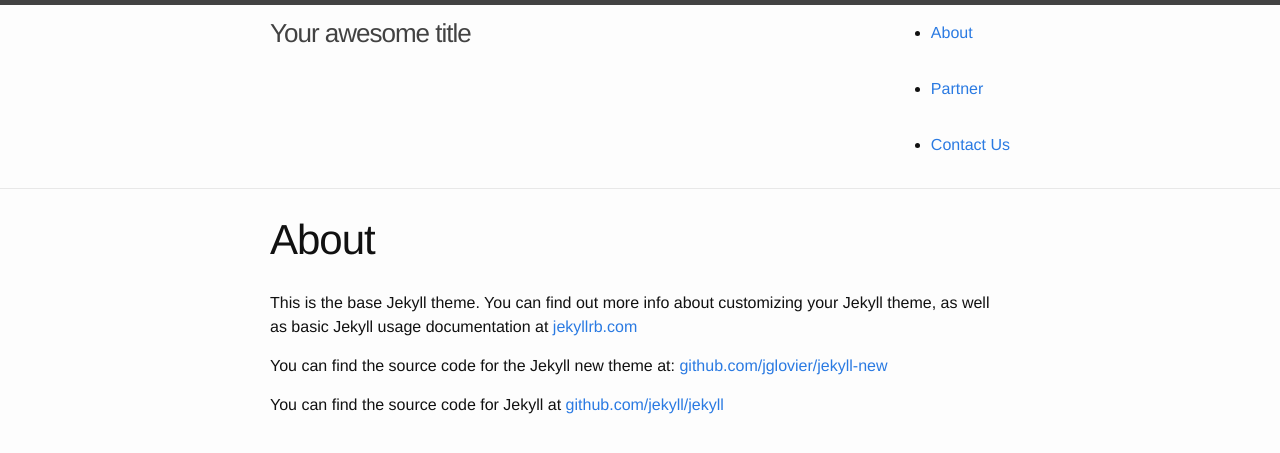
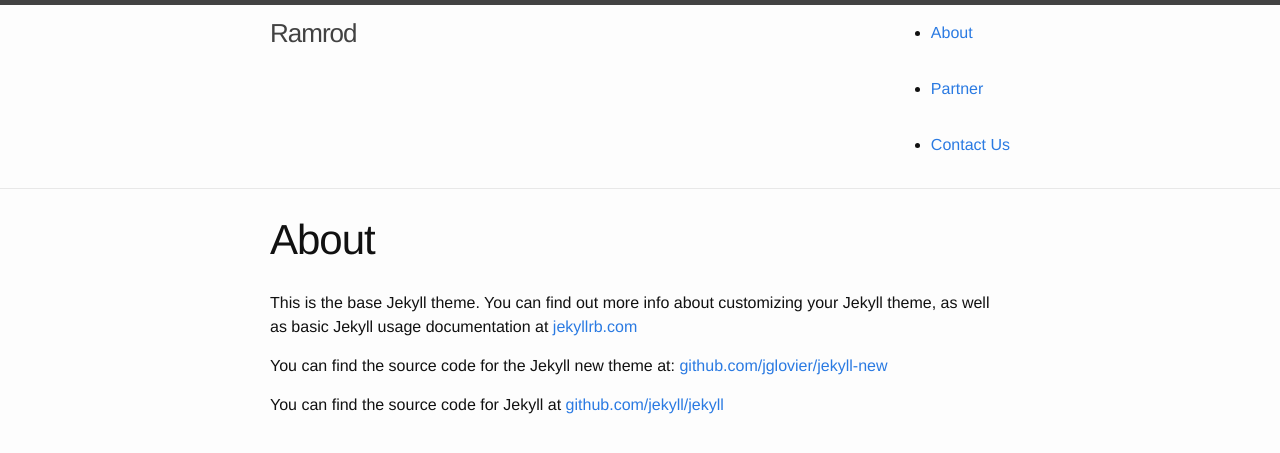
Before and after one commit to rodfactory/rodfactory.github.io, a Jekyll site: the page built from about.md, in a window 1280 px wide, cut to the strip 0-473 px from the top of the page. Shown: the top 453 px of the strip. Built offline with Jekyll 4.4.1, drawn with Linux system fonts in a browser that asks for light colours.

Commit message:
Changed the conf file

```diff
--- a/_config.yml
+++ b/_config.yml
@@ -1,12 +1,12 @@
 # Site settings
-title: Your awesome title
+title: Ramrod
 email: your-email@domain.com
 description: > # this means to ignore newlines until "baseurl:"
   Write an awesome description for your new site here. You can edit this
   line in _config.yml. It will appear in your document head meta (for
   Google search results) and in your feed.xml site description.
 baseurl: "" # the subpath of your site, e.g. /blog/
-url: "http://yourdomain.com" # the base hostname & protocol for your site
+url: "http://localhost:4000" # the base hostname & protocol for your site
 twitter_username: jekyllrb
 github_username:  jekyll
 
```
